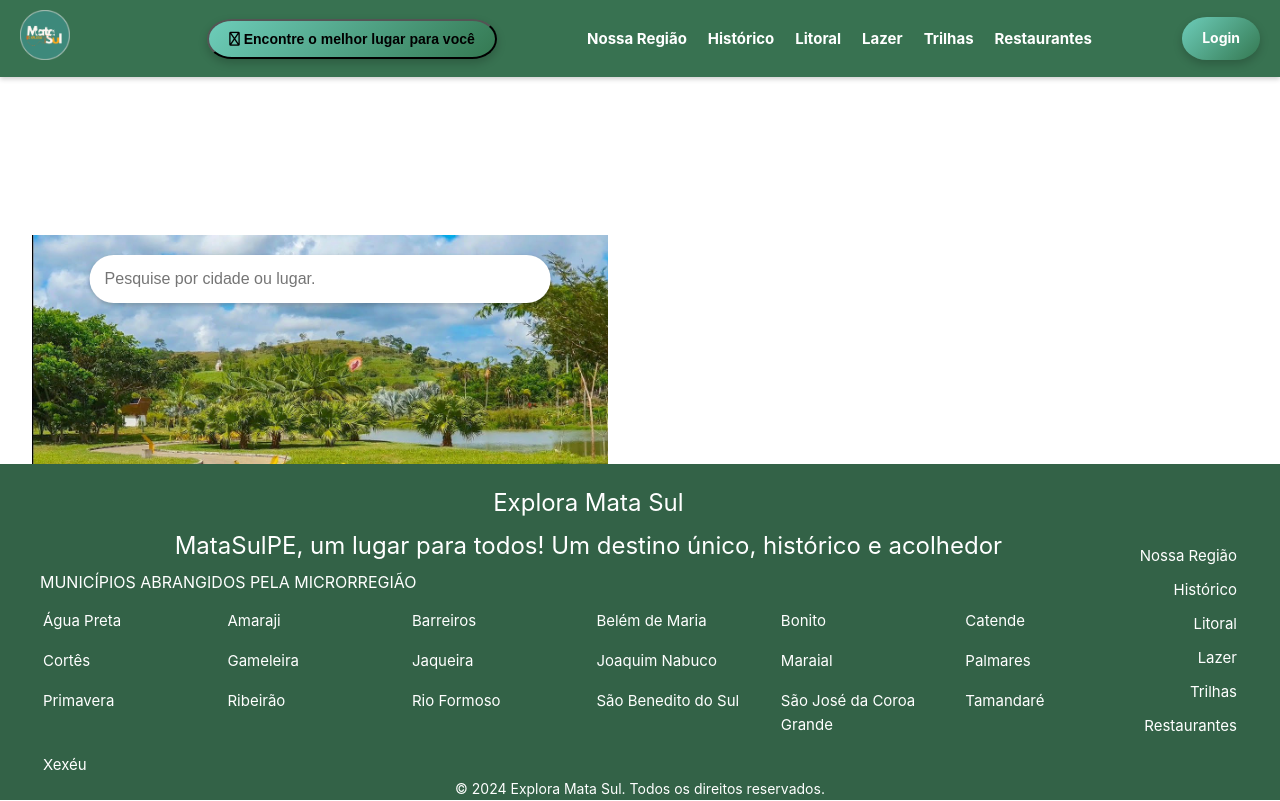
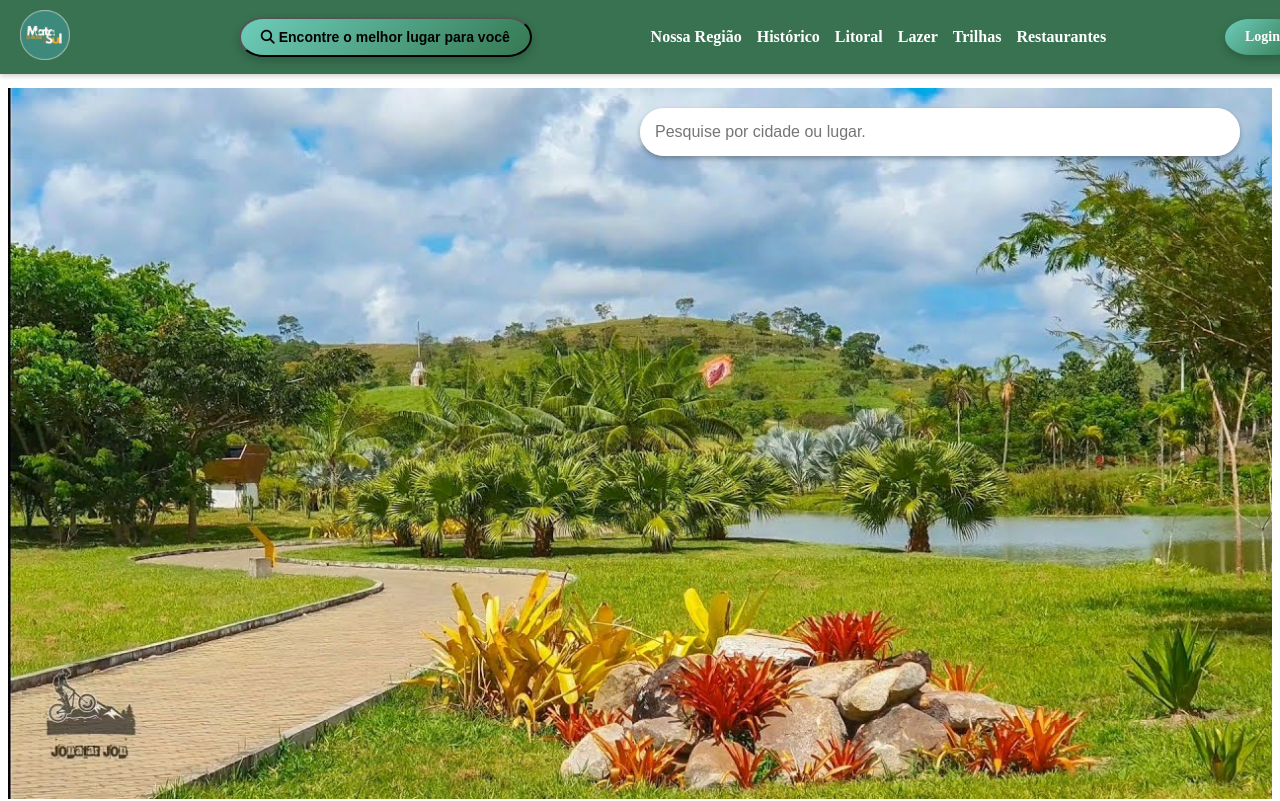
Before and after one commit to D4N1M4/ExploraMataSul, a Vue app: page / in a window 1280 px wide. Shown: the top 801 px of the page. Built offline with nearby package versions, Linux system fonts and the light colour scheme.

Commit message:
corrigindo formatação do banner central e barra de pesquisa

```diff
--- a/src/assets/main.css
+++ b/src/assets/main.css
@@ -1,4 +1,4 @@
-@import './base.css';
+/*@import './base.css';
 
 #app {
   max-width: 1280px;
@@ -33,3 +33,4 @@ a,
     padding: 0 2rem;
   }
 }
+*/
--- a/src/components/Footer.vue
+++ b/src/components/Footer.vue
@@ -50,7 +50,7 @@ align-items: flex-start;
 background-color: #336247;
 color: #FFFFFF;
 padding: 20px 40px;
-position: fixed;
+position: relative;;
 bottom: 0;
 width: 100%;
 left: 0;
--- a/src/views/HomeView.vue
+++ b/src/views/HomeView.vue
@@ -28,30 +28,51 @@ margin: 0;
 padding: 0;
 box-sizing: border-box;
 }
+body {
+display: flex;
+flex-direction: column;
+min-height: 100vh;
+padding-bottom: 60px;
+}
+
 #home {
 display: flex;
 flex-direction: column;
-align-items: center;
+width: 100%;
+flex: 1;
 }
 
 main {
 width: 100%;
+flex: 1;
 }
 
 .area-visual {
+padding-top: 80px;
+padding-bottom: 60px;
+color: #fff;
 position: relative;
-text-align: center;
-color: #fff;
 }
-
-/* Estilo da barra de pesquisa */
+.banner input {
+width: 50%;
+padding: 10px;
+font-size: 16px;
+border: none;
+border-radius: 5px;
+box-shadow: 0 2px 4px rgba(0, 0, 0, 0.2);
+}
 .pesquisa {
 position: absolute;
-top: 20px;
+top: 100px;
 left: 50%;
-transform: translateX(-50%);
+transform: translateX(-50%,);
 width: 80%;
 max-width: 600px;
+z-index: 10;
+background-color: rgba(255, 255, 255, 0.8);
+border-radius: 25px;
+padding: 10px, 15px;
+box-shadow: 0 4px 6px rgba(0, 0, 0, 0.1)
 }
 
 .pesquisa input {
@@ -66,6 +87,8 @@ box-shadow: 0 2px 4px rgba(0, 0, 0, 0.2);
 width: 100%;
 height: auto;
 object-fit: cover;
+position: relative;
+z-index: 1;
 }
 
 .texto-banner {
@@ -91,4 +114,15 @@ background-color: #fff;
 color: #000;
 }
 
+main {
+flex: 1;
+}
+
+footer {
+background-color: #2d5238;
+color: white;
+text-align: center;
+padding: 20px;
+}
+
 </style>
```
